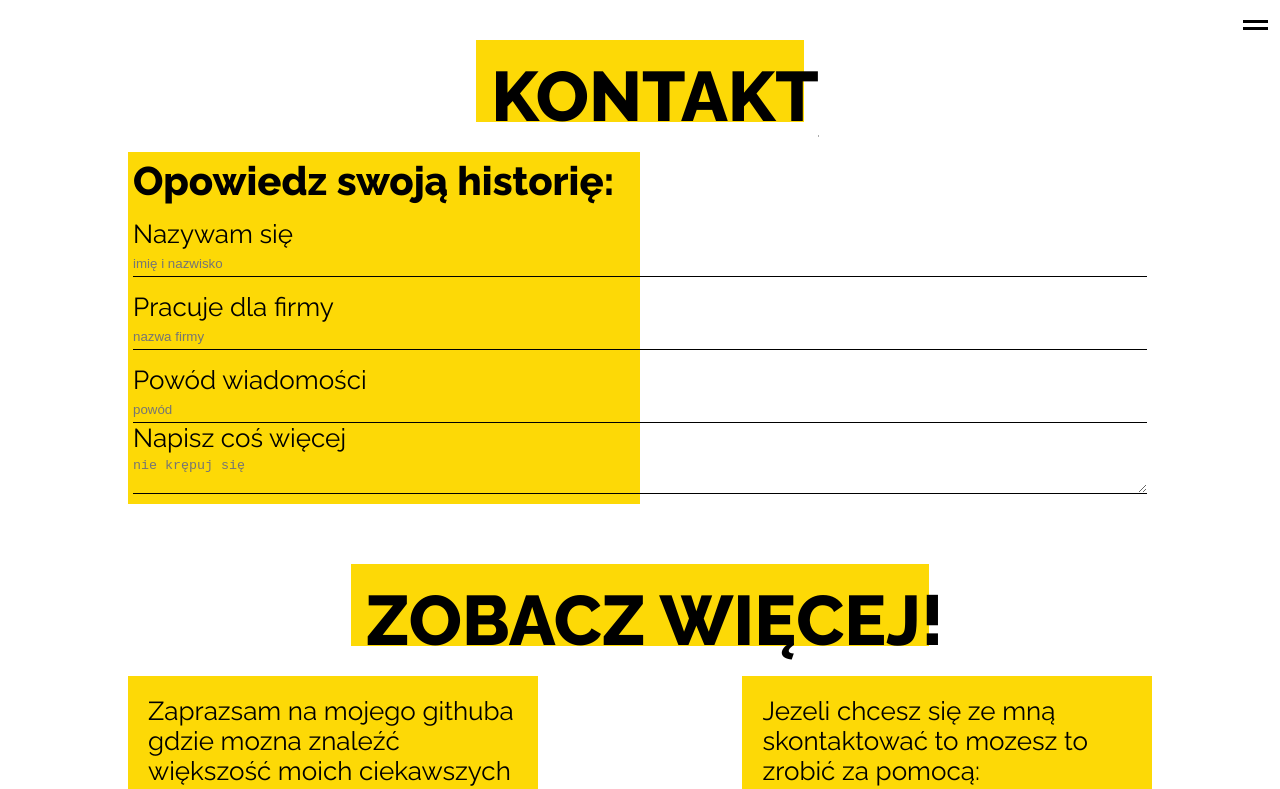
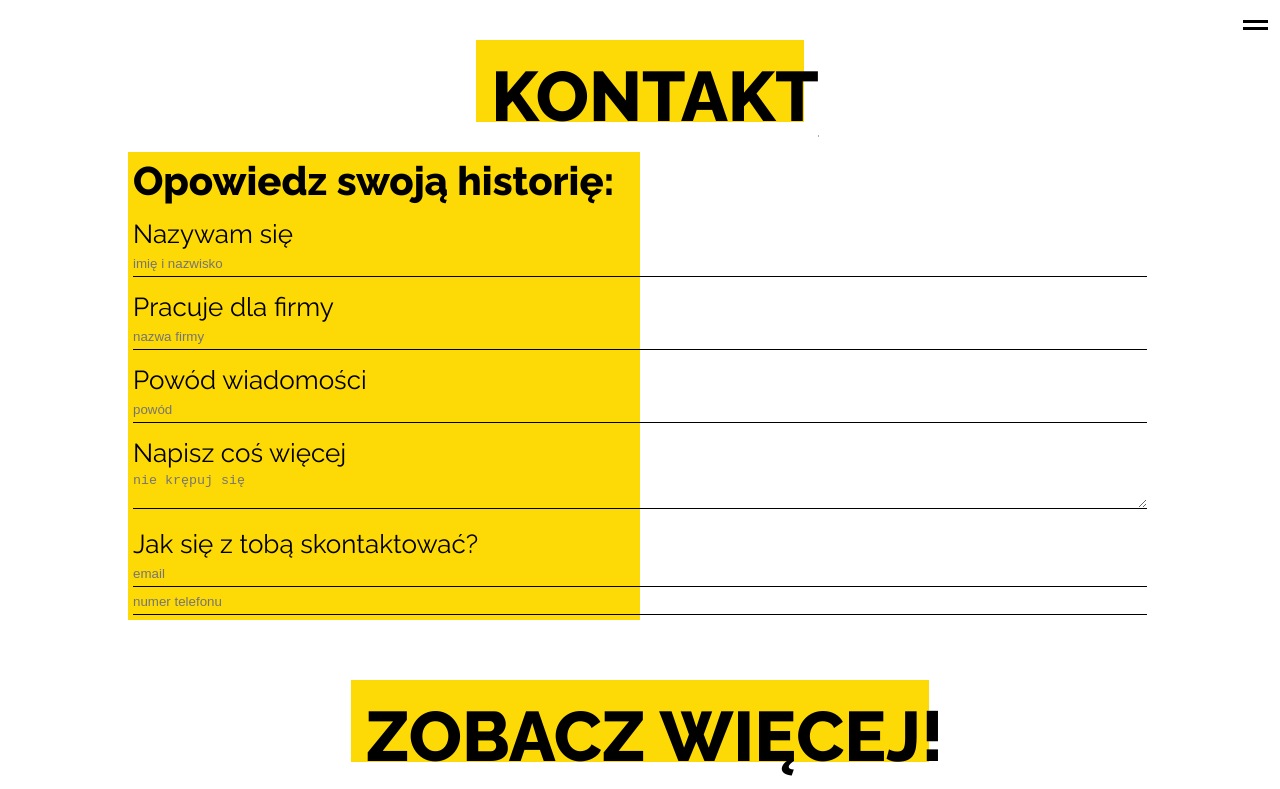
Before and after one commit to Adaxelx/portfolio-training, a React (Create React App) app: page /contact in a window 1280 px wide. Shown: the top 789 px of the page. Built offline with nearby package versions, Linux system fonts and the light colour scheme.

Commit message:
add more options in form

```diff
--- a/src/components/ContactPage/Form.js
+++ b/src/components/ContactPage/Form.js
@@ -7,6 +7,8 @@ class Form extends React.Component {
         company: '',
         reason: '',
         message: '',
+        email: '',
+        number: ''
      }
 
      handleChange = (e) =>{
@@ -30,9 +32,13 @@ class Form extends React.Component {
                 <label className={styles.container} htmlFor="user">
                     <p className={styles.content}>Powód wiadomości</p><input className={styles.input} placeholder='powód' type="text" id="user" name="reason" value={this.state.reason} onChange={this.handleChange}></input>
                 </label>
-                <label className='message' htmlFor="message">
+                <label className={styles.container} htmlFor="message">
                     <p className={styles.content}>Napisz coś więcej</p>
                     <textarea className={styles.message} id="message" name="message" value={this.state.message} placeholder='nie krępuj się' onChange={this.handleChange}></textarea>
+                </label>
+                <label className={styles.container} htmlFor="user">
+                    <p className={styles.content}>Jak się z tobą skontaktować?</p><input className={styles.input} placeholder='email' type="e-mail" id="user" name="email" value={this.state.email} onChange={this.handleChange}></input>
+                    <input className={styles.input} placeholder='numer telefonu' type="number" id="user" name="number" value={this.state.number} onChange={this.handleChange}></input>
                 </label>
             </form>
         );
```
